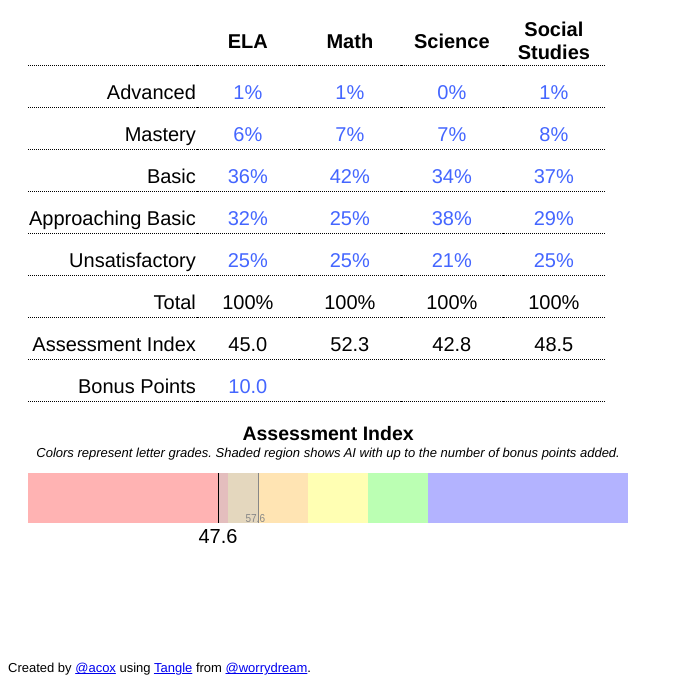
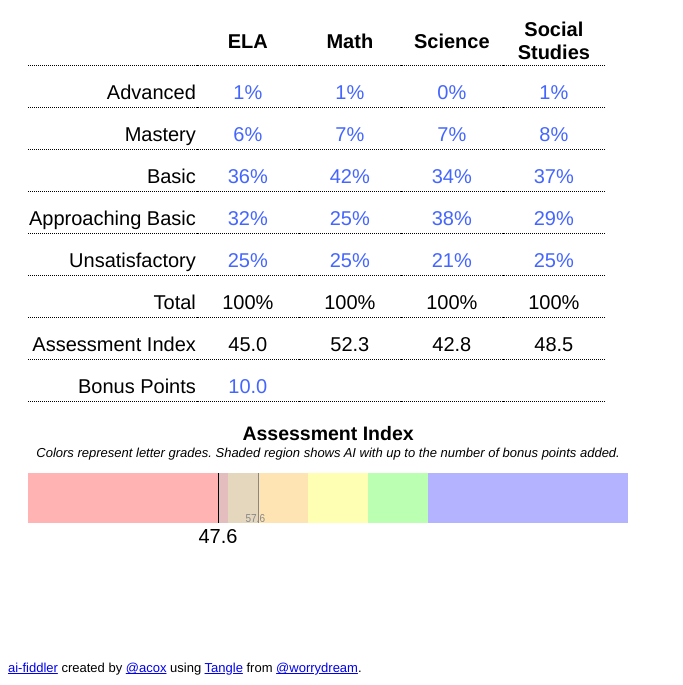
Before and after one commit to amcox/ai-fiddler, a plain HTML site: page public/index.html in a window 1280 px wide. Shown: the part 71-756 px from the top of the page, without its empty margins (0-683 px from the left). Drawn offline with Linux system fonts and the light colour scheme.

Commit message:
added link to github repo

```diff
--- a/public/index.html
+++ b/public/index.html
@@ -101,8 +101,9 @@
     </div>
     <div class="footer">
       <p>
-        Created by <a href="https://twitter.com/acox">@acox</a> using <a href="http://worrydream.com/Tangle/">Tangle</a>
+        <a href="https://github.com/amcox/ai-fiddler">ai-fiddler</a> created by <a href="https://twitter.com/acox">@acox</a> using <a href="http://worrydream.com/Tangle/">Tangle</a>
         from <a href="https://twitter.com/worrydream">@worrydream</a>.
+
       </p>
       <p>
         <a rel="license" href="http://creativecommons.org/licenses/by-nc-sa/3.0/deed.en_US">
```
